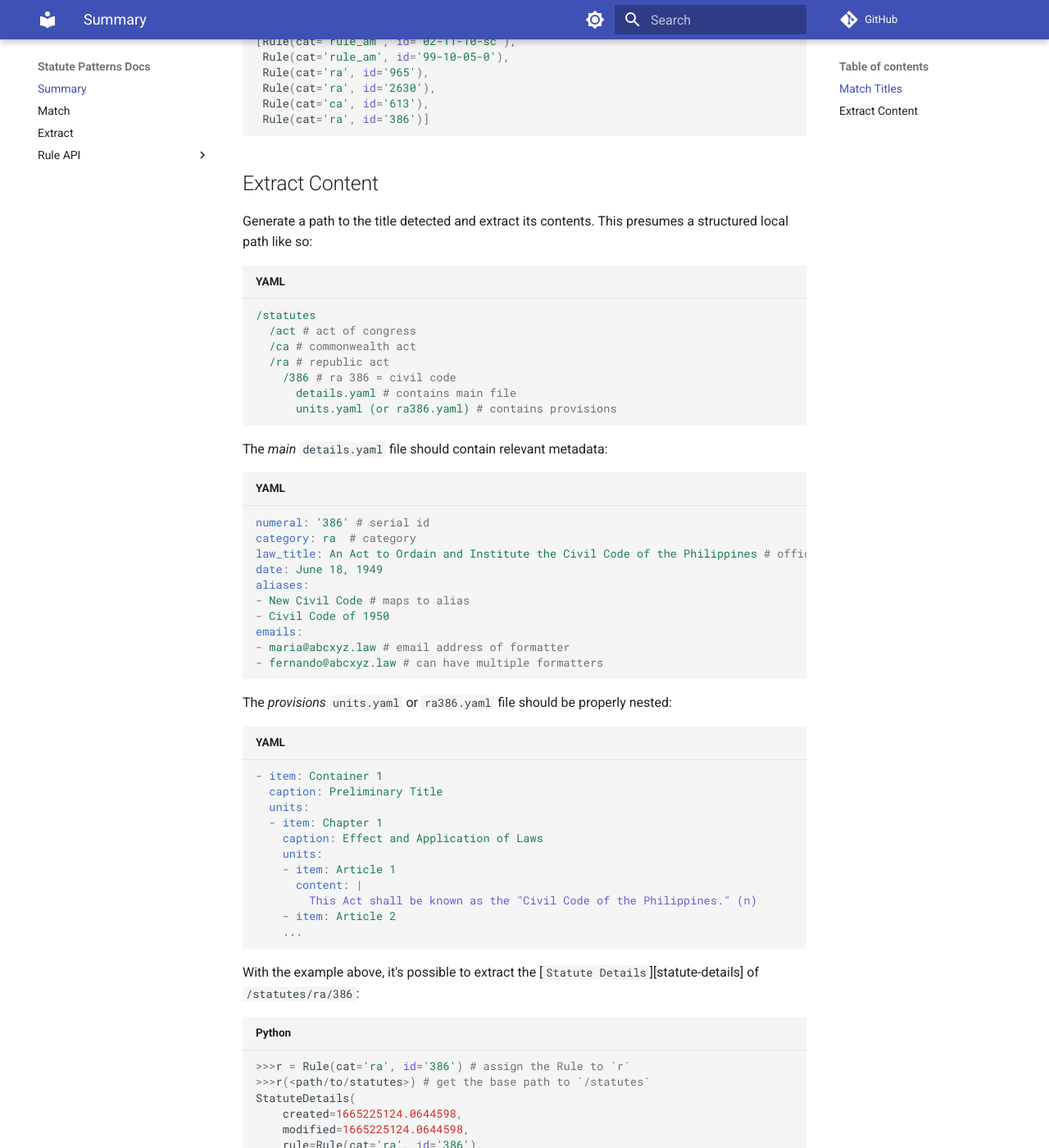
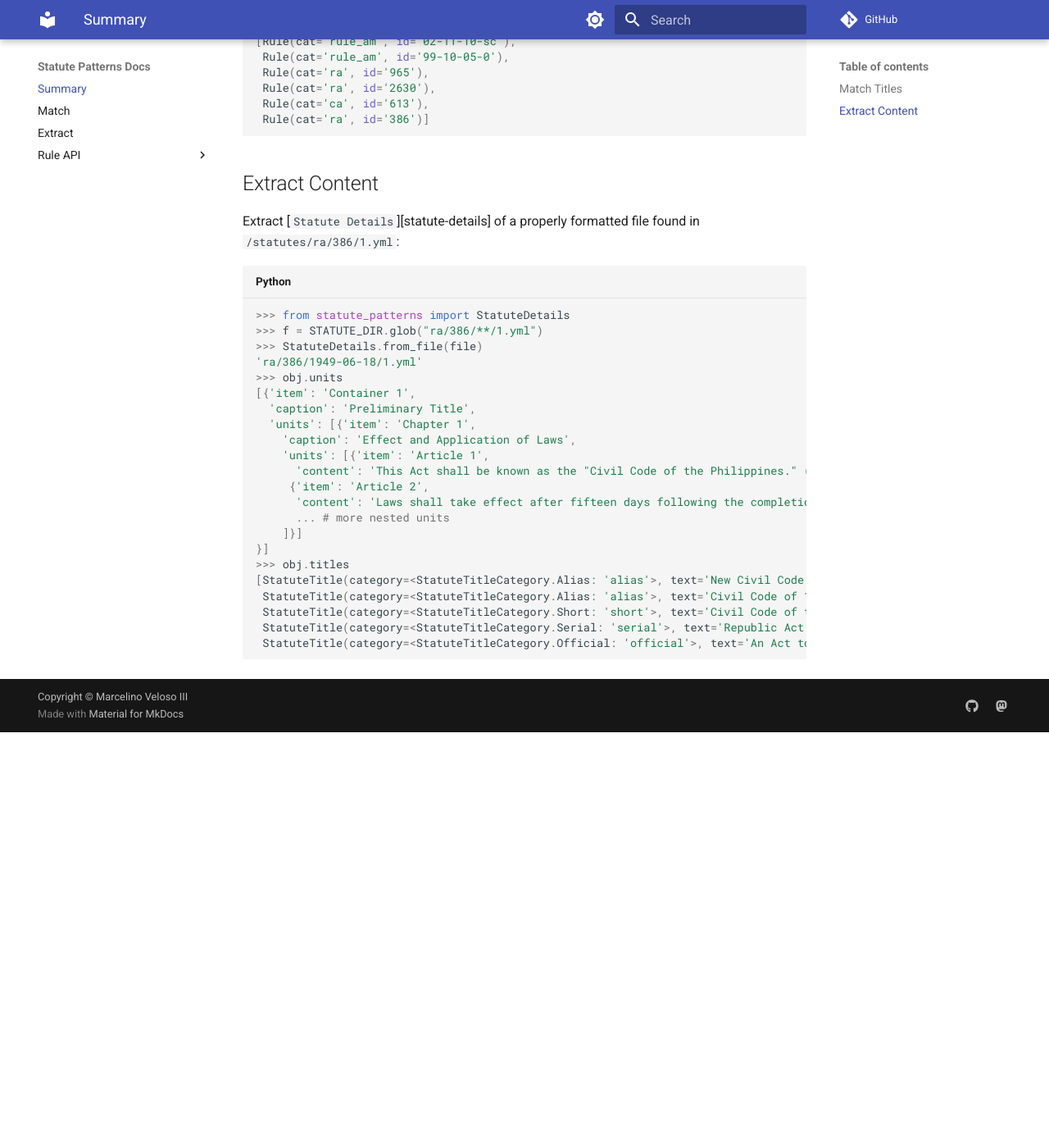
Before and after one commit to justmars/statute-patterns, an MkDocs documentation site: the page built from docs/index.md, in a window 1280 px wide and 1400 px high, scrolled down 511 px. Shown: the whole window at 82% size. Built offline with MkDocs 1.6.1 and Material for MkDocs 9.7.7, drawn with Linux system fonts in a browser that asks for light colours; comment, search, counter and statistics services are not loaded; after the commit the page ends 1404 px from its top, so only the background shows below that; some of the changed text lies outside the part shown.

Commit message:
feat: updated docs

````diff
--- a/docs/index.md
+++ b/docs/index.md
@@ -27,110 +27,29 @@ Republic Act No. 386
 
 ## Extract Content
 
-Generate a path to the title detected and extract its contents. This presumes a structured local path like so:
-
-```yaml
-/statutes
-  /act # act of congress
-  /ca # commonwealth act
-  /ra # republic act
-    /386 # ra 386 = civil code
-      details.yaml # contains main file
-      units.yaml (or ra386.yaml) # contains provisions
-```
-
-The _main_ `details.yaml` file should contain relevant metadata:
-
-```yaml
-numeral: '386' # serial id
-category: ra  # category
-law_title: An Act to Ordain and Institute the Civil Code of the Philippines # official title
-date: June 18, 1949
-aliases:
-- New Civil Code # maps to alias
-- Civil Code of 1950
-emails:
-- maria@abcxyz.law # email address of formatter
-- fernando@abcxyz.law # can have multiple formatters
-```
-
-The _provisions_ `units.yaml` or `ra386.yaml` file should be properly nested:
-
-```yaml
-- item: Container 1
-  caption: Preliminary Title
-  units:
-  - item: Chapter 1
-    caption: Effect and Application of Laws
-    units:
-    - item: Article 1
-      content: |
-        This Act shall be known as the "Civil Code of the Philippines." (n)
-    - item: Article 2
-    ...
-```
-
-With the example above, it's possible to extract the [`Statute Details`][statute-details] of `/statutes/ra/386`:
+Extract [`Statute Details`][statute-details] of a properly formatted file found in `/statutes/ra/386/1.yml`:
 
 ```py
->>>r = Rule(cat='ra', id='386') # assign the Rule to `r`
->>>r(<path/to/statutes>) # get the base path to `/statutes`
-StatuteDetails(
-    created=1665225124.0644598,
-    modified=1665225124.0644598,
-    rule=Rule(cat='ra', id='386'),
-    title='Republic Act No. 386',
-    description='An Act to Ordain and Institute the Civil Code of the Philippines',
-    id='ra-386-june-18-1949',
-    emails=['maria@abcxyz.law', 'fernando@abcxyz.law'],
-    date=datetime.date(1949, 6, 18),
-    variant=1,
-    units=[
-        {
-            'item': 'Container 1',
-            'caption': 'Preliminary Title',
-            'units': [
-                {
-                    'item': 'Chapter 1',
-                    'caption': 'Effect and Application of Laws',
-                    'units': [
-                        {
-                            'item': 'Article 1',
-                            'content': 'This Act shall be known as the "Civil Code of the Philippines." (n)\n'
-                        },
-                        {
-                            'item': 'Article 2',
-                            'content': 'Laws shall take effect after fifteen days following the completion of their publication either in the Official Gazette or in a newspaper of general circulation in the Philippines, unless it is otherwise provided. (1a)\n'
-                        },
-                        ...
-                    ]
-                },
-                ...
-            ]
-        },
-        ...
-    ],
-    titles=[
-        StatuteTitle(
-            statute_id='ra-386-june-18-1949',
-            category='alias',
-            text='New Civil Code'
-        ),
-        StatuteTitle(
-            statute_id='ra-386-june-18-1949',
-            category='alias',
-            text='Civil Code of 1950'
-        ),
-        StatuteTitle(
-            statute_id='ra-386-june-18-1949',
-            category='official',
-            text='An Act to Ordain and Institute the Civil Code of the Philippines'
-        ),
-        StatuteTitle(
-            statute_id='ra-386-june-18-1949',
-            category='serial',
-            text='Republic Act No. 386'
-        )
-    ]
-)
+>>> from statute_patterns import StatuteDetails
+>>> f = STATUTE_DIR.glob("ra/386/**/1.yml")
+>>> StatuteDetails.from_file(file)
+'ra/386/1949-06-18/1.yml'
+>>> obj.units
+[{'item': 'Container 1',
+  'caption': 'Preliminary Title',
+  'units': [{'item': 'Chapter 1',
+    'caption': 'Effect and Application of Laws',
+    'units': [{'item': 'Article 1',
+      'content': 'This Act shall be known as the "Civil Code of the Philippines." (n)'},
+     {'item': 'Article 2',
+      'content': 'Laws shall take effect after fifteen days following the completion of their publication either in the Official Gazette or in a newspaper of general circulation in the Philippines, unless it is otherwise provided. (1a)'},
+      ... # more nested units
+    ]}]
+}]
+>>> obj.titles
+[StatuteTitle(category=<StatuteTitleCategory.Alias: 'alias'>, text='New Civil Code'),
+ StatuteTitle(category=<StatuteTitleCategory.Alias: 'alias'>, text='Civil Code of 1950'),
+ StatuteTitle(category=<StatuteTitleCategory.Short: 'short'>, text='Civil Code of the Philippines'),
+ StatuteTitle(category=<StatuteTitleCategory.Serial: 'serial'>, text='Republic Act No. 386'),
+ StatuteTitle(category=<StatuteTitleCategory.Official: 'official'>, text='An Act to Ordain and Institute the Civil Code of the Philippines')]
 ```
--- a/mkdocs.yml
+++ b/mkdocs.yml
@@ -3,8 +3,12 @@ site_description: Philippine statutory law pattern matching and unit retrieval
 site_url: https://lawsql.com
 site_author: Marcelino Veloso III
 repo_url: https://github.com/justmars/statute-patterns
+dev_addr: '127.0.0.1:8001'
 theme:
   name: "material"
+  features:
+    - content.tabs.link
+    - content.code.annotate
   palette:
     - media: "(prefers-color-scheme: light)"
       scheme: default
@@ -50,11 +54,30 @@ plugins:
   - search:
       lang: en
 markdown_extensions:
+  - footnotes
+  - attr_list
+  - md_in_html
+  - admonition
+  - pymdownx.critic
+  - pymdownx.caret
+  - pymdownx.keys
+  - pymdownx.mark
+  - pymdownx.tilde
+  - pymdownx.details
   - pymdownx.highlight:
       anchor_linenums: true
       auto_title: true
+      line_spans: __span
+      pygments_lang_class: true
+  - pymdownx.inlinehilite
+  - pymdownx.snippets
   - pymdownx.superfences:
       custom_fences:
         - name: mermaid
           class: mermaid
           format: !!python/name:pymdownx.superfences.fence_code_format
+  - pymdownx.emoji:
+      emoji_index: !!python/name:materialx.emoji.twemoji
+      emoji_generator: !!python/name:materialx.emoji.to_svg
+  - pymdownx.tabbed:
+      alternate_style: true
--- a/pyproject.toml
+++ b/pyproject.toml
@@ -2,7 +2,7 @@
 name = "statute-patterns"
 version = "0.3.0"
 description = "Philippine statutory law pattern matching and unit retrieval."
-authors = ["Marcelino G. Veloso III <mars@veloso.one>"]
+authors = ["Marcelino G. Veloso III <contact@mv3.dev>"]
 readme = "README.md"
 homepage = "https://lawsql.com"
 repository = "https://github.com/justmars/statute-patterns"
````
Also changed, not shown: docs/api-extract.md (+1 -5 lines), 3 other files.
